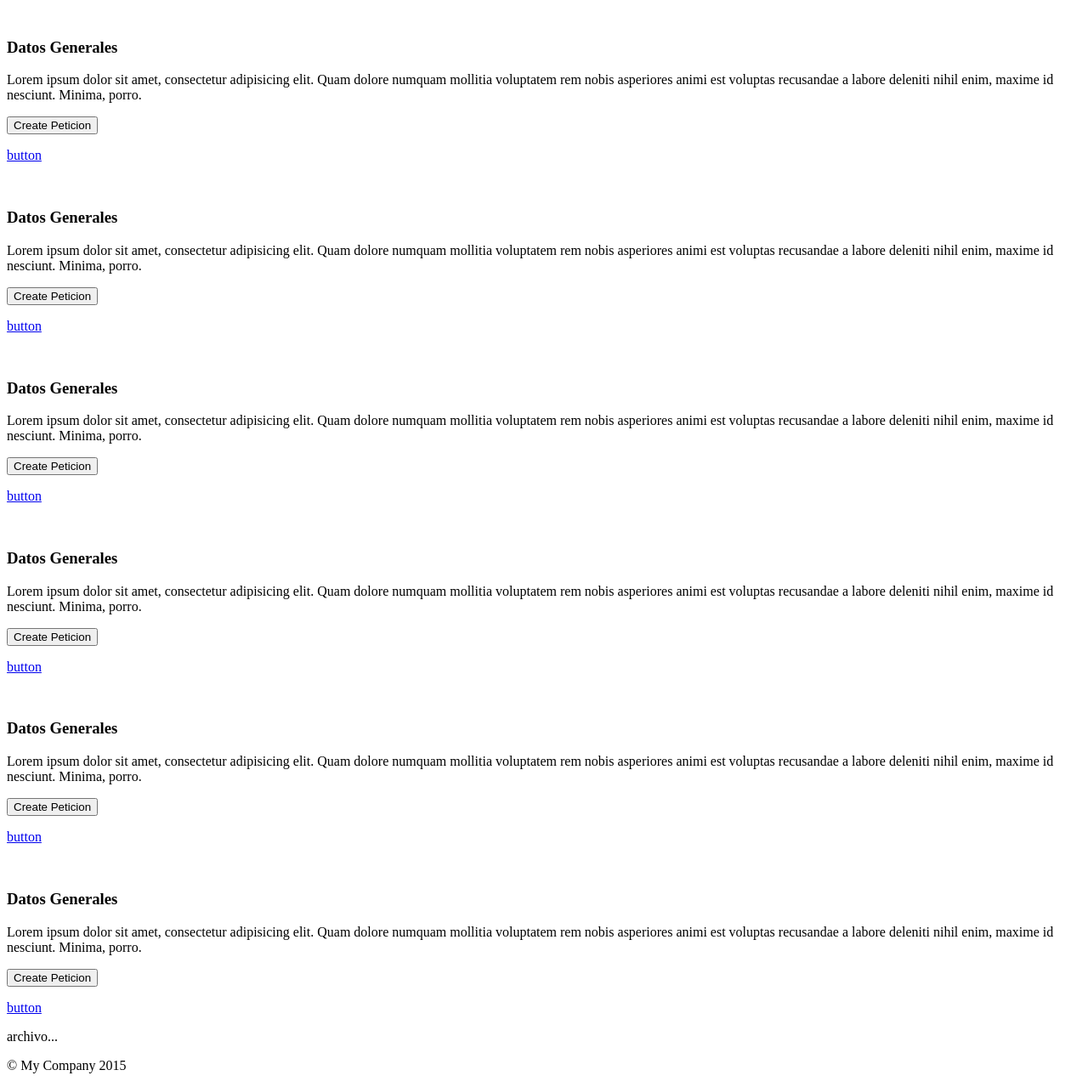
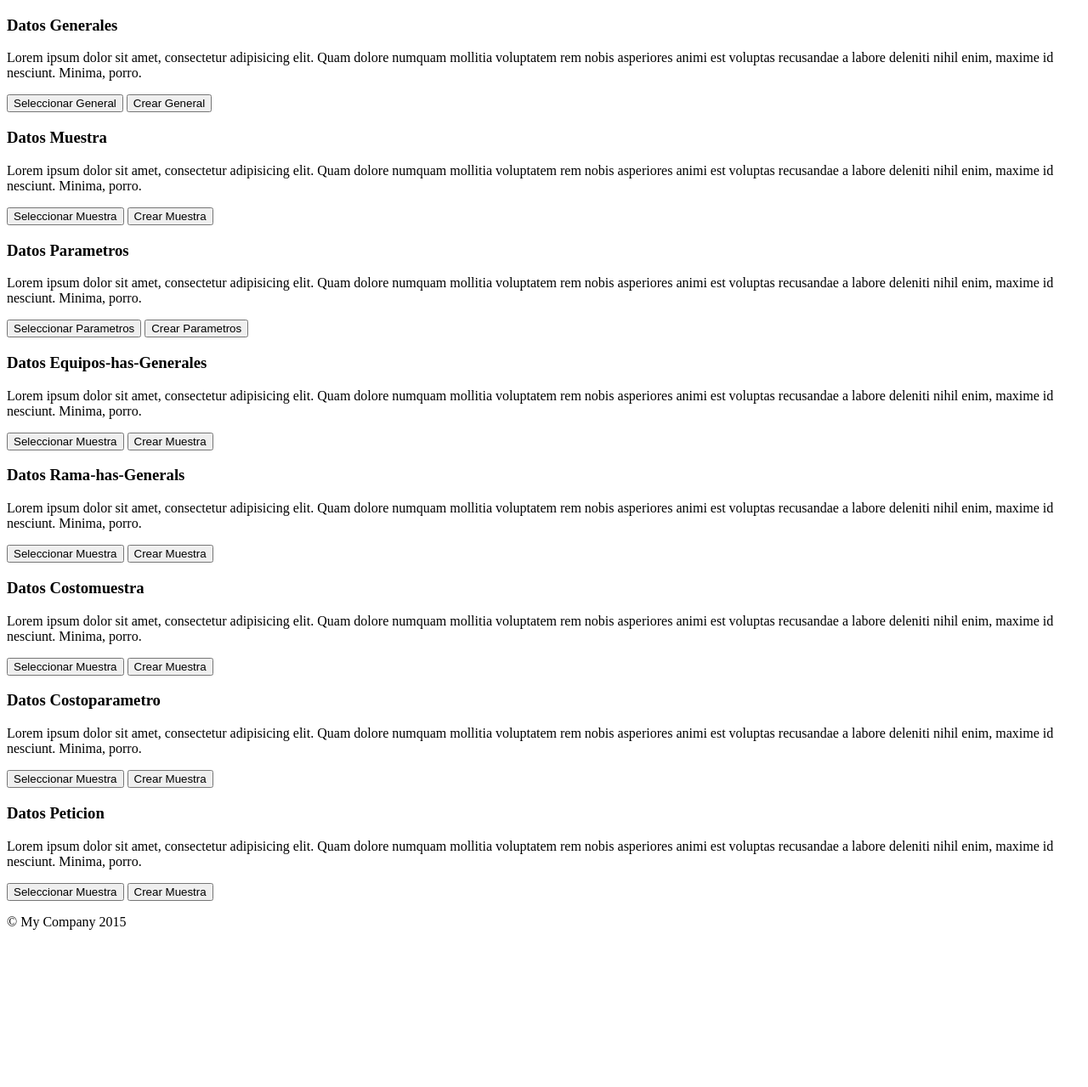
Before and after one commit to magdielikari/HidroLab-Manager, a Yii app: template backend/views/peticion/crear.php in a window 1280 px wide. Shown: the whole page at 85% size. After the commit the page ends 1110 px from the top, so only its background shows below. Run offline with PHP 8.4 and a stand-in for Yii, Linux system fonts and the light colour scheme; the template is opened without the code that fills it, so the values that code supplies are empty; some libraries are stand-ins or nearby versions.

Commit message:
Grilla de creacion de peticion  sin logica aun...

```diff
--- a/backend/controllers/CostopredeterminadosHasCostomuestraController.php
+++ b/backend/controllers/CostopredeterminadosHasCostomuestraController.php
@@ -36,7 +36,7 @@ class CostopredeterminadosHasCostomuestraController extends Controller
         $searchModel = new CostopredeterminadosHasCostomuestraSearch();
         $dataProvider = $searchModel->search(Yii::$app->request->queryParams);
 
-        return $this->render('index', [
+        return $this->renderAjax('index', [
             'searchModel' => $searchModel,
             'dataProvider' => $dataProvider,
         ]);
--- a/backend/controllers/CostopredeterminadosHasCostoparametroController.php
+++ b/backend/controllers/CostopredeterminadosHasCostoparametroController.php
@@ -36,7 +36,7 @@ class CostopredeterminadosHasCostoparametroController extends Controller
         $searchModel = new CostopredeterminadosHasCostoparametroSearch();
         $dataProvider = $searchModel->search(Yii::$app->request->queryParams);
 
-        return $this->render('index', [
+        return $this->renderAjax('index', [
             'searchModel' => $searchModel,
             'dataProvider' => $dataProvider,
         ]);
--- a/backend/controllers/EquiposHasGeneralController.php
+++ b/backend/controllers/EquiposHasGeneralController.php
@@ -36,7 +36,7 @@ class EquiposHasGeneralController extends Controller
         $searchModel = new EquiposHasGeneralSearch();
         $dataProvider = $searchModel->search(Yii::$app->request->queryParams);
 
-        return $this->render('index', [
+        return $this->renderAjax('index', [
             'searchModel' => $searchModel,
             'dataProvider' => $dataProvider,
         ]);
--- a/backend/controllers/ParametrosController.php
+++ b/backend/controllers/ParametrosController.php
@@ -36,7 +36,7 @@ class ParametrosController extends Controller
         $searchModel = new ParametrosSearch();
         $dataProvider = $searchModel->search(Yii::$app->request->queryParams);
 
-        return $this->render('index', [
+        return $this->renderAjax('index', [
             'searchModel' => $searchModel,
             'dataProvider' => $dataProvider,
         ]);
--- a/backend/controllers/RamaHasGeneralController.php
+++ b/backend/controllers/RamaHasGeneralController.php
@@ -36,7 +36,7 @@ class RamaHasGeneralController extends Controller
         $searchModel = new RamaHasGeneralSearch();
         $dataProvider = $searchModel->search(Yii::$app->request->queryParams);
 
-        return $this->render('index', [
+        return $this->renderAjax('index', [
             'searchModel' => $searchModel,
             'dataProvider' => $dataProvider,
         ]);
--- a/backend/views/clientes/index.php
+++ b/backend/views/clientes/index.php
@@ -20,7 +20,7 @@ $this->params['breadcrumbs'][] = $this->title;
 
     <p>
         <?= Html::button(Yii::t('models', 'Create Cliente'), ['value'=>Url::to('clientes/create'),
-        'class' => 'btn btn-success','id'=>'modalButton']) ?>
+        'class' => 'btn btn-success modalButton']) ?>
     </p>
 
     <?php
--- a/backend/views/general/index.php
+++ b/backend/views/general/index.php
@@ -15,9 +15,7 @@ $this->params['breadcrumbs'][] = $this->title;
     <h1><?= Html::encode($this->title) ?></h1>
     <?php // echo $this->render('_search', ['model' => $searchModel]); ?>
 
-    <p>
-        <?= Html::a(Yii::t('models', 'Create General'), ['create'], ['class' => 'btn btn-success']) ?>
-    </p>
+
 
     <?= GridView::widget([
         'dataProvider' => $dataProvider,
--- /dev/null
+++ b/backend/views/herramientas/thu.php
@@ -0,0 +1,4 @@
+ <div class="col-sm-6 col-md-4">
+  	<div class="thumbnail">
+  		<img class="glyphicon glyphicon-search"></img>
+  			<div class="caption">
--- a/backend/views/peticion/crear.php
+++ b/backend/views/peticion/crear.php
@@ -2,7 +2,7 @@
 
 use yii\helpers\Html;
 use yii\widgets\Pjax;
-use yii\bootstrap\Modal;
+
 use yii\helpers\Url;
 
 $this->title = Yii::t('models', 'Crear Peticion');
@@ -11,10 +11,7 @@ $this->params['breadcrumbs'][] = $this->title;
 ?>
 
 <div class="row">
- <div class="col-sm-6 col-md-4">
-  <div class="thumbnail">
- 	<img class="glyphicon glyphicon-search"></img>
-  <div class="caption">
+<?php echo $this->renderFile('@backend/views/herramientas/thu.php'); ?>
 	<h3>Datos Generales</h3>
 	<p>
 	Lorem ipsum dolor sit amet, consectetur adipisicing elit.
@@ -23,22 +20,15 @@ $this->params['breadcrumbs'][] = $this->title;
 	maxime id nesciunt. Minima, porro.
 	</p>
 	<p>
-   	<p>
-     <?= Html::button(Yii::t('models', 'Create Peticion'), ['value'=>Url::to(['general/create']),
-     'class' => 'btn btn-success modalButton', 'data-title'=>'Create Peticion']) ?>
-    </p>
+   	 <?= Html::button(Yii::t('models', 'Seleccionar General'), ['value'=>Url::to(['general/index']),
+     'class' => 'btn btn-success modalButton', 'data-title'=>'Seleccionar General']) ?>
+     <?= Html::button(Yii::t('models', 'Crear General'), ['value'=>Url::to(['general/create']),
+     'class' => 'btn btn-success modalButton', 'data-title'=>'Create General']) ?>
+	</p>
+   </div></div></div>
 
-	<a href="#" class="btn btn-default" role="button">button</a>
-	</p>
-   </div>
-  </div>
- </div>
-
- <div class="col-sm-6 col-md-4">
-  <div class="thumbnail">
-  <img class="glyphicon glyphicon-search"></img>
-  <div class="caption">
-  <h3>Datos Generales</h3>
+<?php echo $this->renderFile('@backend/views/herramientas/thu.php'); ?>
+  <h3>Datos Muestra</h3>
   <p>
   Lorem ipsum dolor sit amet, consectetur adipisicing elit.
   Quam dolore numquam mollitia voluptatem rem nobis asperiores
@@ -46,22 +36,15 @@ $this->params['breadcrumbs'][] = $this->title;
   maxime id nesciunt. Minima, porro.
   </p>
   <p>
-    <p>
-     <?= Html::button(Yii::t('models', 'Create Peticion'), ['value'=>Url::to('create'),
-     'class' => 'btn btn-success modalButton']) ?>
-    </p>
+    <?= Html::button(Yii::t('models', 'Seleccionar Muestra'), ['value'=>Url::to(['muestras/index']),
+    'class' => 'btn btn-success modalButton', 'data-title'=>'Seleccionar Muestra']) ?>
+    <?= Html::button(Yii::t('models', 'Crear Muestra'), ['value'=>Url::to(['muestras/create']),
+    'class' => 'btn btn-success modalButton', 'data-title'=>'Crear Muestra']) ?>
+  </p>
+   </div></div></div>
 
-  <a href="#" class="btn btn-default" role="button">button</a>
-  </p>
-   </div>
-  </div>
- </div>
-
- <div class="col-sm-6 col-md-4">
-  <div class="thumbnail">
-  <img class="glyphicon glyphicon-search"></img>
-  <div class="caption">
-  <h3>Datos Generales</h3>
+<?php echo $this->renderFile('@backend/views/herramientas/thu.php'); ?>
+  <h3>Datos Parametros</h3>
   <p>
   Lorem ipsum dolor sit amet, consectetur adipisicing elit.
   Quam dolore numquam mollitia voluptatem rem nobis asperiores
@@ -69,25 +52,19 @@ $this->params['breadcrumbs'][] = $this->title;
   maxime id nesciunt. Minima, porro.
   </p>
   <p>
-    <p>
-     <?= Html::button(Yii::t('models', 'Create Peticion'), ['value'=>Url::to('create'),
-     'class' => 'btn btn-success modalButton']) ?>
-    </p>
-  <a href="#" class="btn btn-default" role="button">button</a>
+    <?= Html::button(Yii::t('models', 'Seleccionar Parametros'), ['value'=>Url::to(['parametros/index']),
+    'class' => 'btn btn-success modalButton', 'data-title'=>'Create Parametros']) ?>
+    <?= Html::button(Yii::t('models', 'Crear Parametros'), ['value'=>Url::to(['parametros/create']),
+    'class' => 'btn btn-success modalButton', 'data-title'=>'Create Parametros']) ?>
   </p>
-   </div>
-  </div>
- </div>
-</div>
+   </div></div></div></div>
 
 <!------------------------------------------------------------------------------ -->
 
 <div class="row">
- <div class="col-sm-6 col-md-4">
-  <div class="thumbnail">
-  <img class="glyphicon glyphicon-search"></img>
-  <div class="caption">
-  <h3>Datos Generales</h3>
+
+<?php echo $this->renderFile('@backend/views/herramientas/thu.php'); ?>
+  <h3>Datos Equipos-has-Generales</h3>
   <p>
   Lorem ipsum dolor sit amet, consectetur adipisicing elit.
   Quam dolore numquam mollitia voluptatem rem nobis asperiores
@@ -95,22 +72,16 @@ $this->params['breadcrumbs'][] = $this->title;
   maxime id nesciunt. Minima, porro.
   </p>
   <p>
-    <p>
-     <?= Html::button(Yii::t('models', 'Create Peticion'), ['value'=>Url::to('create'),
-     'class' => 'btn btn-success modalButton']) ?>
-    </p>
+    <?= Html::button(Yii::t('models', 'Seleccionar Muestra'), ['value'=>Url::to(['equipos-has-general/index']),
+    'class' => 'btn btn-success modalButton', 'data-title'=>'Seleccionar Muestra']) ?>
+    <?= Html::button(Yii::t('models', 'Crear Muestra'), ['value'=>Url::to(['equipos-has-general/create']),
+    'class' => 'btn btn-success modalButton', 'data-title'=>'Crear Muestra']) ?>
+  </p>
+   </div></div></div>
 
-  <a href="#" class="btn btn-default" role="button">button</a>
-  </p>
-   </div>
-  </div>
- </div>
 
- <div class="col-sm-6 col-md-4">
-  <div class="thumbnail">
-  <img class="glyphicon glyphicon-search"></img>
-  <div class="caption">
-  <h3>Datos Generales</h3>
+<?php echo $this->renderFile('@backend/views/herramientas/thu.php'); ?>
+  <h3>Datos Rama-has-Generals</h3>
   <p>
   Lorem ipsum dolor sit amet, consectetur adipisicing elit.
   Quam dolore numquam mollitia voluptatem rem nobis asperiores
@@ -118,22 +89,15 @@ $this->params['breadcrumbs'][] = $this->title;
   maxime id nesciunt. Minima, porro.
   </p>
   <p>
-    <p>
-     <?= Html::button(Yii::t('models', 'Create Peticion'), ['value'=>Url::to('create'),
-     'class' => 'btn btn-success modalButton']) ?>
-    </p>
+    <?= Html::button(Yii::t('models', 'Seleccionar Muestra'), ['value'=>Url::to(['rama-has-general/index']),
+    'class' => 'btn btn-success modalButton', 'data-title'=>'Seleccionar Muestra']) ?>
+    <?= Html::button(Yii::t('models', 'Crear Muestra'), ['value'=>Url::to(['rama-has-general/create']),
+    'class' => 'btn btn-success modalButton', 'data-title'=>'Crear Muestra']) ?>
+  </p>
+   </div></div></div>
 
-  <a href="#" class="btn btn-default" role="button">button</a>
-  </p>
-   </div>
-  </div>
- </div>
-
- <div class="col-sm-6 col-md-4">
-  <div class="thumbnail">
-  <img class="glyphicon glyphicon-search"></img>
-  <div class="caption">
-  <h3>Datos Generales</h3>
+<?php echo $this->renderFile('@backend/views/herramientas/thu.php'); ?>
+  <h3>Datos Costomuestra</h3>
   <p>
   Lorem ipsum dolor sit amet, consectetur adipisicing elit.
   Quam dolore numquam mollitia voluptatem rem nobis asperiores
@@ -141,25 +105,48 @@ $this->params['breadcrumbs'][] = $this->title;
   maxime id nesciunt. Minima, porro.
   </p>
   <p>
-    <p>
-     <?= Html::button(Yii::t('models', 'Create Peticion'), ['value'=>Url::to('indice'),
-     'class' => 'btn btn-success modalButton','data-title'=>'Create Peticion']) ?>
-    </p>
+    <?= Html::button(Yii::t('models', 'Seleccionar Muestra'), ['value'=>Url::to(['costopredeterminados-has-costomuestra/index']),
+    'class' => 'btn btn-success modalButton', 'data-title'=>'Seleccionar Muestra']) ?>
+    <?= Html::button(Yii::t('models', 'Crear Muestra'), ['value'=>Url::to(['costopredeterminados-has-costomuestra/create']),
+    'class' => 'btn btn-success modalButton', 'data-title'=>'Crear Muestra']) ?>
+  </p>
+   </div></div></div></div>
 
-  <a href="#" class="btn btn-default" role="button">button</a>
+<?php echo $this->renderFile('@backend/views/herramientas/modal.php'); ?>
+
+<!------------------------------------------------------------------------------ -->
+
+<div class="row">
+
+<?php echo $this->renderFile('@backend/views/herramientas/thu.php'); ?>
+  <h3>Datos Costoparametro</h3>
+  <p>
+  Lorem ipsum dolor sit amet, consectetur adipisicing elit.
+  Quam dolore numquam mollitia voluptatem rem nobis asperiores
+  animi est voluptas recusandae a labore deleniti nihil enim,
+  maxime id nesciunt. Minima, porro.
   </p>
-   </div>
-  </div>
- </div>
-</div>
+  <p>
+    <?= Html::button(Yii::t('models', 'Seleccionar Muestra'), ['value'=>Url::to(['costopredeterminados-has-costoparametro/index']),
+    'class' => 'btn btn-success modalButton', 'data-title'=>'Seleccionar Muestra']) ?>
+    <?= Html::button(Yii::t('models', 'Crear Muestra'), ['value'=>Url::to(['costopredeterminados-has-costoparametro/create']),
+    'class' => 'btn btn-success modalButton', 'data-title'=>'Crear Muestra']) ?>
+  </p>
+   </div></div></div>
 
-archivo...
-    <?php
-     Modal::begin([
-    'header'=>'<h2 class="modal-title"></h2>',
-        'id'=>'modal',
-        'size'=>'modal-lg',
-        ]);
-      echo "<div id='modalContent'></div>";
-      Modal::end();
-    ?>
+
+<?php echo $this->renderFile('@backend/views/herramientas/thu.php'); ?>
+  <h3>Datos Peticion</h3>
+  <p>
+  Lorem ipsum dolor sit amet, consectetur adipisicing elit.
+  Quam dolore numquam mollitia voluptatem rem nobis asperiores
+  animi est voluptas recusandae a labore deleniti nihil enim,
+  maxime id nesciunt. Minima, porro.
+  </p>
+  <p>
+    <?= Html::button(Yii::t('models', 'Seleccionar Muestra'), ['value'=>Url::to(['peticion/indice']),
+    'class' => 'btn btn-success modalButton', 'data-title'=>'Seleccionar Muestra']) ?>
+    <?= Html::button(Yii::t('models', 'Crear Muestra'), ['value'=>Url::to(['peticion/create']),
+    'class' => 'btn btn-success modalButton', 'data-title'=>'Crear Muestra']) ?>
+  </p>
+   </div></div></div></div>
```
Also changed, not shown: backend/controllers/GeneralController.php (+7 -5 lines), backend/controllers/MuestrasController.php (+4 -3 lines), backend/views/herramientas/modal.php (added, +10 -0 lines).
